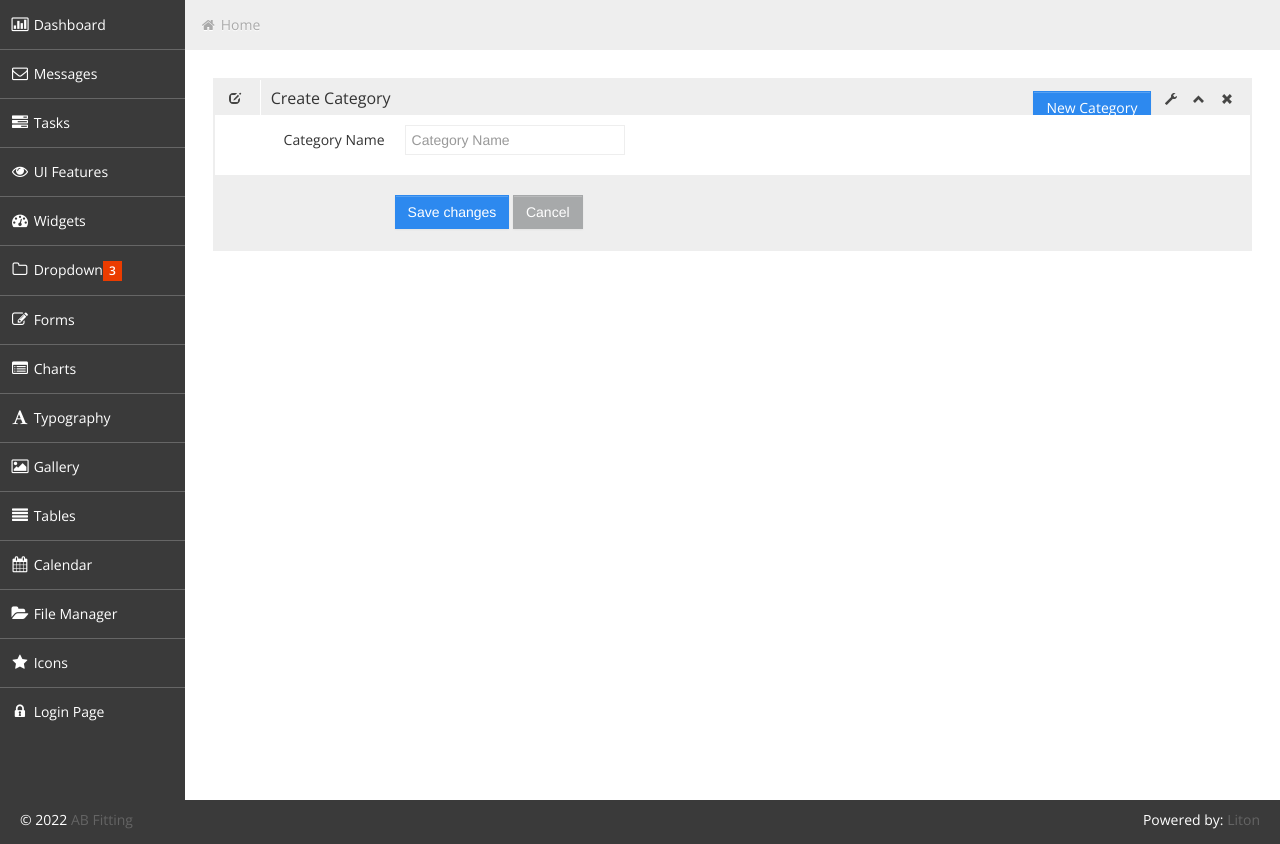
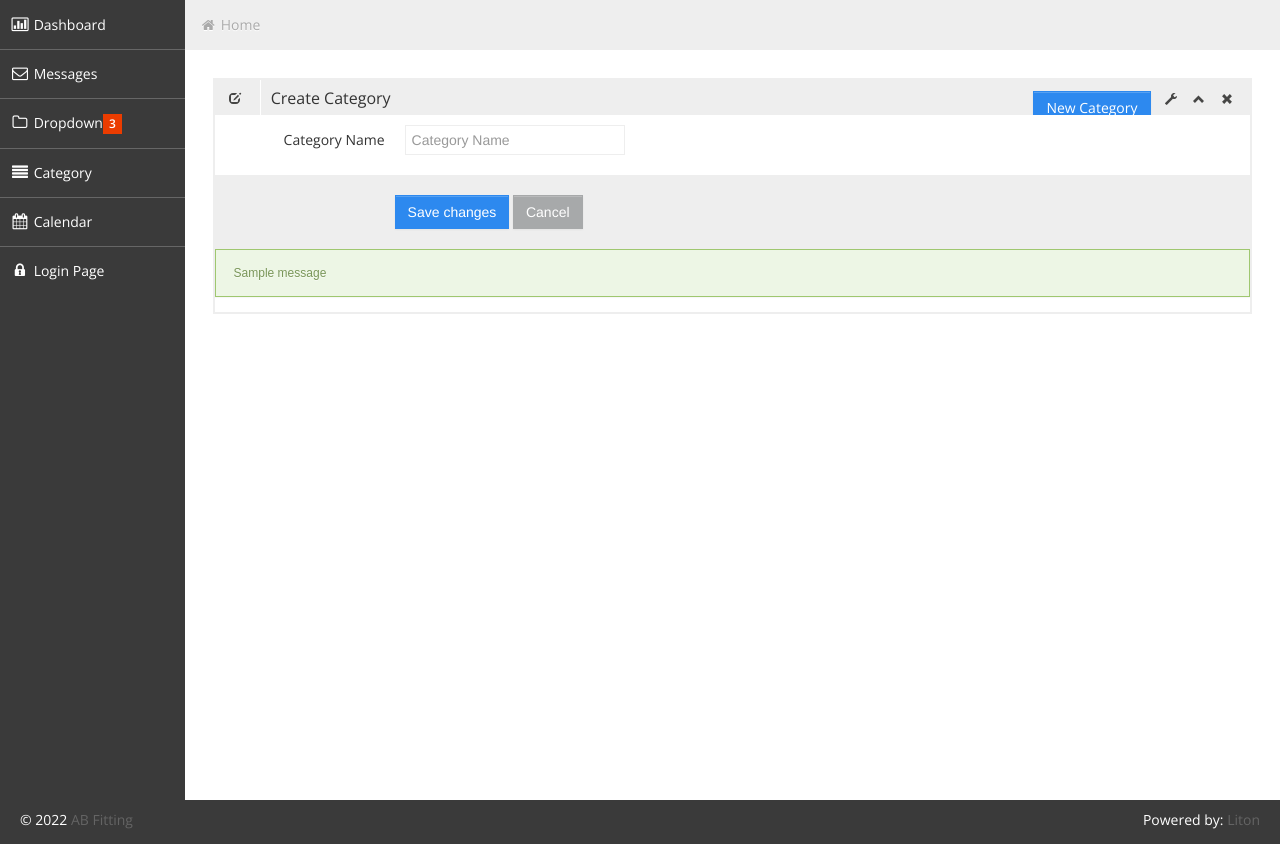
Before and after one commit to litonbairaggi/djabfitting, a Django app: page /category/create/ in a window 1280 px wide. Shown: the part 41-885 px from the top of the page. Run offline with Django 3.2, Linux system fonts and the light colour scheme; tables that the repository leaves empty hold one stand-in row (values such as "Sample post"); one stand-in notice (Sample message) is shown; some libraries are stand-ins or nearby versions.

Commit message:
Category CRUD completed

```diff
--- a/category/forms.py
+++ b/category/forms.py
@@ -7,5 +7,4 @@ class CategoryForm(forms.ModelForm):
     category_name = forms.CharField(label='Category Name', widget=forms.TextInput(attrs={'class': 'form-control', 'placeholder':'Category Name'}), required=True, error_messages={'required':'Must Enter a Correct Name'})
     class Meta:
         model = Category
-        fields = '__all__'
-        # fields = ['id', 'category_name']
+        fields = ['id', 'category_name']
--- a/category/urls.py
+++ b/category/urls.py
@@ -5,4 +5,6 @@ from . import views
 urlpatterns = [
     path('create/', views.category, name="create"),
     path('', views.read, name="read"),
+    path('<int:pk>/', views.update, name='update'),
+    path('delete/<int:pk>/', views.delete, name='delete'),
 ]
--- a/category/views.py
+++ b/category/views.py
@@ -1,6 +1,7 @@
-from django.shortcuts import render
+from django.shortcuts import render,  get_object_or_404, redirect
 from . forms import CategoryForm
 from .models import Category
+from django.contrib import messages
 # Create your views here.
 
 # Create
@@ -10,6 +11,8 @@ def category(request):
         form = CategoryForm(request.POST)
         if form.is_valid():
             form.save()
+            messages.success(request, 'Category created')
+            return redirect('read')
     context = {
         'form':form
     }
@@ -22,3 +25,23 @@ def read(request):
         'category_data': category_data
     }
     return render(request, 'category/read.html', context)
+
+# Update
+def update(request, pk):
+    get_user_data = get_object_or_404(Category, pk=pk)
+    form = CategoryForm(instance=get_user_data)
+    if request.method == "POST":
+        form = CategoryForm(request.POST, instance=get_user_data)
+        if form.is_valid():
+            form.save()
+            messages.success(request, 'Category updated')
+            return redirect('read')
+    context = { 'form':form }
+    return render(request, 'category/create.html', context)
+
+# Delete
+def delete(request, pk):
+    get_user = get_object_or_404(Category, pk=pk)
+    get_user.delete()
+    messages.error(request, 'Category deleted')
+    return redirect('read')
--- a/templates/base/base.html
+++ b/templates/base/base.html
@@ -32,9 +32,6 @@
 
                     <li><a href="index.html"><i class="icon-bar-chart"></i><span class="hidden-tablet"> Dashboard</span></a></li>
                     <li><a href="messages.html"><i class="icon-envelope"></i><span class="hidden-tablet"> Messages</span></a></li>
-                    <li><a href="tasks.html"><i class="icon-tasks"></i><span class="hidden-tablet"> Tasks</span></a></li>
-                    <li><a href="ui.html"><i class="icon-eye-open"></i><span class="hidden-tablet"> UI Features</span></a></li>
-                    <li><a href="widgets.html"><i class="icon-dashboard"></i><span class="hidden-tablet"> Widgets</span></a></li>
                     <li>
                         <a class="dropmenu" href="#"><i class="icon-folder-close-alt"></i><span class="hidden-tablet"> Dropdown</span><span class="label label-important"> 3 </span></a>
                         <ul>
@@ -43,14 +40,8 @@
                             <li><a class="submenu" href="submenu3.html"><i class="icon-file-alt"></i><span class="hidden-tablet"> Sub Menu 3</span></a></li>
                         </ul>
                     </li>
-                    <li><a href="form.html"><i class="icon-edit"></i><span class="hidden-tablet"> Forms</span></a></li>
-                    <li><a href="chart.html"><i class="icon-list-alt"></i><span class="hidden-tablet"> Charts</span></a></li>
-                    <li><a href="typography.html"><i class="icon-font"></i><span class="hidden-tablet"> Typography</span></a></li>
-                    <li><a href="gallery.html"><i class="icon-picture"></i><span class="hidden-tablet"> Gallery</span></a></li>
-                    <li><a href="table.html"><i class="icon-align-justify"></i><span class="hidden-tablet"> Tables</span></a></li>
+                    <li><a href="/category/"><i class="icon-align-justify"></i><span class="hidden-tablet"> Category</span></a></li>
                     <li><a href="calendar.html"><i class="icon-calendar"></i><span class="hidden-tablet"> Calendar</span></a></li>
-                    <li><a href="file-manager.html"><i class="icon-folder-open"></i><span class="hidden-tablet"> File Manager</span></a></li>
-                    <li><a href="icon.html"><i class="icon-star"></i><span class="hidden-tablet"> Icons</span></a></li>
                     <li><a href="login.html"><i class="icon-lock"></i><span class="hidden-tablet"> Login Page</span></a></li>
 
                 </ul>
--- a/templates/category/create.html
+++ b/templates/category/create.html
@@ -44,6 +44,24 @@
 					</div>
 				</form>
 
+				{% if form.errors %}
+                    {% for field in form %}
+                        {% for error in field.errors %}
+                            <div class="alert alert-danger" role="alert">
+                            {{error}}
+                            </div>
+                        {% endfor %}
+                    {% endfor %}
+                {% endif %}
+
+                {% if messages %}
+                    {% for message in  messages %}
+                        <div class="alert alert-{{message.tags}}" role="alert">
+                        {{message}}
+                        </div>
+                    {% endfor %}
+                {% endif %}
+
 			</div>
 		</div>
 		<!--/span-->
```
Also changed, not shown: templates/category/read.html (+4 -4 lines).
